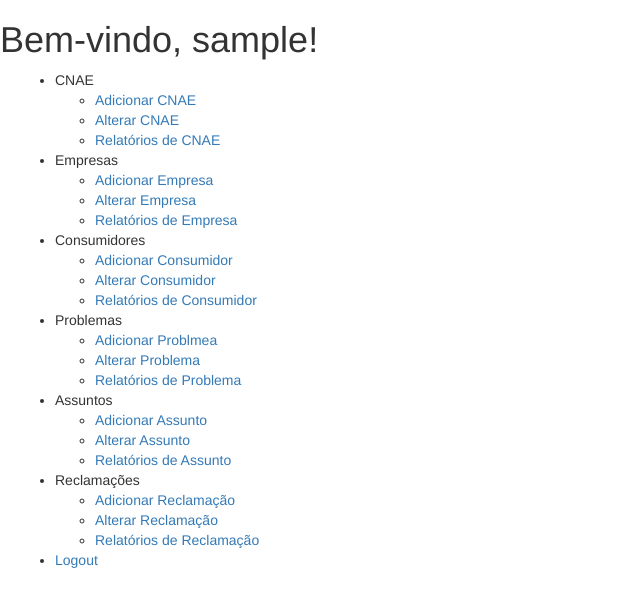
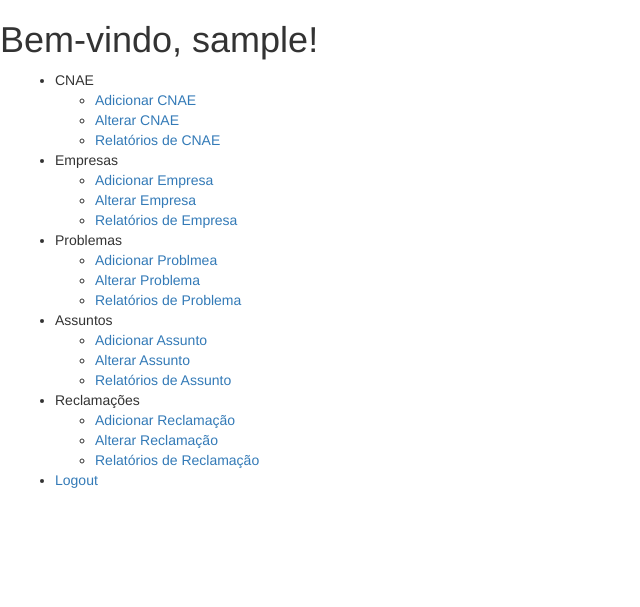
Before and after one commit to fcgomes92/com231-tf-sindec, a Django app: page /sindec/dashboard/ in a window 1280 px wide. Shown: the part 52-659 px from the top of the page, without its empty margins (0-640 px from the left). Run offline with Django 3.2, Linux system fonts and the light colour scheme; the visitor is signed in with stand-in values (Sample User, id 1); data that the repository does not hold is empty; parts of the project's set-up code (start-up, migrations or seed data) failed here and were passed over; some libraries are stand-ins or nearby versions.

Commit message:
#FIX: remove menu Consumidores

```diff
--- a/sindec/templates/sindec_components/dashboard_sidebar.html
+++ b/sindec/templates/sindec_components/dashboard_sidebar.html
@@ -19,15 +19,6 @@
                         <li><a href="{% url "empresa_add" %}">Adicionar Empresa</a></li>
                         <li><a href="{% url "empresa_list" %}">Alterar Empresa</a></li>
                         <li><a href="#">Relatórios de Empresa</a></li>
-                    </ul>
-                </li>
-
-                <li class="">
-                    Consumidores
-                    <ul class="">
-                        <li><a href="#">Adicionar Consumidor</a></li>
-                        <li><a href="#">Alterar Consumidor</a></li>
-                        <li><a href="#">Relatórios de Consumidor</a></li>
                     </ul>
                 </li>
 
--- a/sindec/templates/sindec_components/navbar.html
+++ b/sindec/templates/sindec_components/navbar.html
@@ -41,18 +41,6 @@
                                 <li><a href="{% url "empresa_list" %}">Alterar Empresa</a></li>
                                 <li role="separator" class="divider"></li>
                                 <li><a href="#">Relatórios de Empresa</a></li>
-                            </ul>
-                        </li>
-
-                        <li class="dropdown">
-                            <a href="#" class="dropdown-toggle" data-toggle="dropdown" role="button"
-                               aria-haspopup="true"
-                               aria-expanded="false">Consumidores<span class="caret"></span></a>
-                            <ul class="dropdown-menu">
-                                <li><a href="#">Adicionar Consumidor</a></li>
-                                <li><a href="#">Alterar Consumidor</a></li>
-                                <li role="separator" class="divider"></li>
-                                <li><a href="#">Relatórios de Consumidor</a></li>
                             </ul>
                         </li>
 
```
